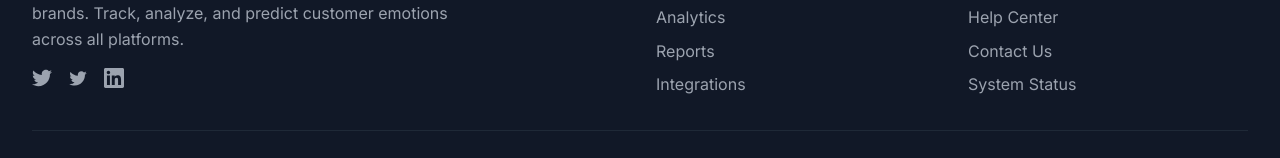
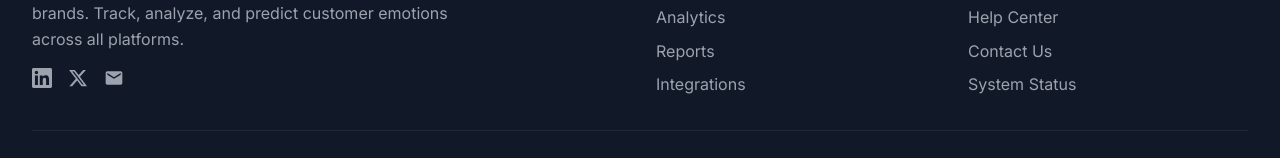
Before and after one commit to aishwaryabodhe1122/customer-sentiment, a Next.js app in the folder frontend/: page /dashboard in a window 1280 px wide. Shown: the part 1208-1366 px from the top of the page. Built offline with nearby package versions, Linux system fonts and the light colour scheme; no server answers.

Commit message:
Fixed username undefined and footer

```diff
--- a/frontend/src/app/dashboard/page.tsx
+++ b/frontend/src/app/dashboard/page.tsx
@@ -54,7 +54,7 @@ export default function DashboardPage() {
         <div className="mb-8">
           <h1 className="text-3xl font-bold text-gray-900">Dashboard</h1>
           <p className="mt-2 text-gray-600">
-            Welcome back{user ? `, ${user.name}` : ''}! Here's your sentiment analysis overview.
+            Welcome back{user ? `, ${user.name || user.email?.split('@')[0] || 'User'}` : ', User'}! Here's your sentiment analysis overview.
           </p>
         </div>
 
--- a/frontend/src/components/layout/Footer.tsx
+++ b/frontend/src/components/layout/Footer.tsx
@@ -18,19 +18,38 @@ export function Footer() {
               Track, analyze, and predict customer emotions across all platforms.
             </p>
             <div className="flex space-x-4">
-              <a href="#" className="text-gray-400 hover:text-white transition-colors">
+              {/* LinkedIn */}
+              <a
+                href="http://www.linkedin.com/in/aishwarya-bodhe"
+                target="_blank"
+                rel="noopener noreferrer"
+                className="text-gray-400 hover:text-white transition-colors"
+                aria-label="LinkedIn Profile"
+              >
                 <svg className="w-5 h-5" fill="currentColor" viewBox="0 0 24 24">
-                  <path d="M24 4.557c-.883.392-1.832.656-2.828.775 1.017-.609 1.798-1.574 2.165-2.724-.951.564-2.005.974-3.127 1.195-.897-.957-2.178-1.555-3.594-1.555-3.179 0-5.515 2.966-4.797 6.045-4.091-.205-7.719-2.165-10.148-5.144-1.29 2.213-.669 5.108 1.523 6.574-.806-.026-1.566-.247-2.229-.616-.054 2.281 1.581 4.415 3.949 4.89-.693.188-1.452.232-2.224.084.626 1.956 2.444 3.379 4.6 3.419-2.07 1.623-4.678 2.348-7.29 2.04 2.179 1.397 4.768 2.212 7.548 2.212 9.142 0 14.307-7.721 13.995-14.646.962-.695 1.797-1.562 2.457-2.549z"/>
+                  <path d="M20.447 20.452h-3.554v-5.569c0-1.328-.027-3.037-1.852-3.037-1.853 0-2.136 1.445-2.136 2.939v5.667H9.351V9h3.414v1.561h.046c.477-.9 1.637-1.85 3.37-1.85 3.601 0 4.267 2.37 4.267 5.455v6.286zM5.337 7.433c-1.144 0-2.063-.926-2.063-2.065 0-1.138.92-2.063 2.063-2.063 1.14 0 2.064.925 2.064 2.063 0 1.139-.925 2.065-2.064 2.065zm1.782 13.019H3.555V9h3.564v11.452zM22.225 0H1.771C.792 0 0 .774 0 1.729v20.542C0 23.227.792 24 1.771 24h20.451C23.2 24 24 23.227 24 22.271V1.729C24 .774 23.2 0 22.222 0h.003z"/>
                 </svg>
               </a>
-              <a href="#" className="text-gray-400 hover:text-white transition-colors">
+              {/* X (formerly Twitter) */}
+              <a
+                href="https://x.com/Aisha_110201?t=aKeoLvut9bFbqtxR4ogJXw&s=08"
+                target="_blank"
+                rel="noopener noreferrer"
+                className="text-gray-400 hover:text-white transition-colors"
+                aria-label="X Profile"
+              >
                 <svg className="w-5 h-5" fill="currentColor" viewBox="0 0 24 24">
-                  <path d="M22.46 6c-.77.35-1.6.58-2.46.69.88-.53 1.56-1.37 1.88-2.38-.83.5-1.75.85-2.72 1.05C18.37 4.5 17.26 4 16 4c-2.35 0-4.27 1.92-4.27 4.29 0 .34.04.67.11.98C8.28 9.09 5.11 7.38 3 4.79c-.37.63-.58 1.37-.58 2.15 0 1.49.75 2.81 1.91 3.56-.71 0-1.37-.2-1.95-.5v.03c0 2.08 1.48 3.82 3.44 4.21a4.22 4.22 0 0 1-1.93.07 4.28 4.28 0 0 0 4 2.98 8.521 8.521 0 0 1-5.33 1.84c-.34 0-.68-.02-1.02-.06C3.44 20.29 5.7 21 8.12 21 16 21 20.33 14.46 20.33 8.79c0-.19 0-.37-.01-.56.84-.6 1.56-1.36 2.14-2.23z"/>
+                  <path d="M18.244 2.25h3.308l-7.227 8.26 8.502 11.24H16.17l-5.214-6.817L4.99 21.75H1.68l7.73-8.835L1.254 2.25H8.08l4.713 6.231zm-1.161 17.52h1.833L7.084 4.126H5.117z"/>
                 </svg>
               </a>
-              <a href="#" className="text-gray-400 hover:text-white transition-colors">
+              {/* Email */}
+              <a
+                href="mailto:aishwaryabodhe1122@gmail.com"
+                className="text-gray-400 hover:text-white transition-colors"
+                aria-label="Email Contact"
+              >
                 <svg className="w-5 h-5" fill="currentColor" viewBox="0 0 24 24">
-                  <path d="M20.447 20.452h-3.554v-5.569c0-1.328-.027-3.037-1.852-3.037-1.853 0-2.136 1.445-2.136 2.939v5.667H9.351V9h3.414v1.561h.046c.477-.9 1.637-1.85 3.37-1.85 3.601 0 4.267 2.37 4.267 5.455v6.286zM5.337 7.433c-1.144 0-2.063-.926-2.063-2.065 0-1.138.92-2.063 2.063-2.063 1.14 0 2.064.925 2.064 2.063 0 1.139-.925 2.065-2.064 2.065zm1.782 13.019H3.555V9h3.564v11.452zM22.225 0H1.771C.792 0 0 .774 0 1.729v20.542C0 23.227.792 24 1.771 24h20.451C23.2 24 24 23.227 24 22.271V1.729C24 .774 23.2 0 22.222 0h.003z"/>
+                  <path d="M20 4H4c-1.1 0-1.99.9-1.99 2L2 18c0 1.1.9 2 2 2h16c1.1 0 2-.9 2-2V6c0-1.1-.9-2-2-2zm0 4l-8 5-8-5V6l8 5 8-5v2z"/>
                 </svg>
               </a>
             </div>
```
Also changed, not shown: 1 other file (tests, documents, lock files or other folders).
